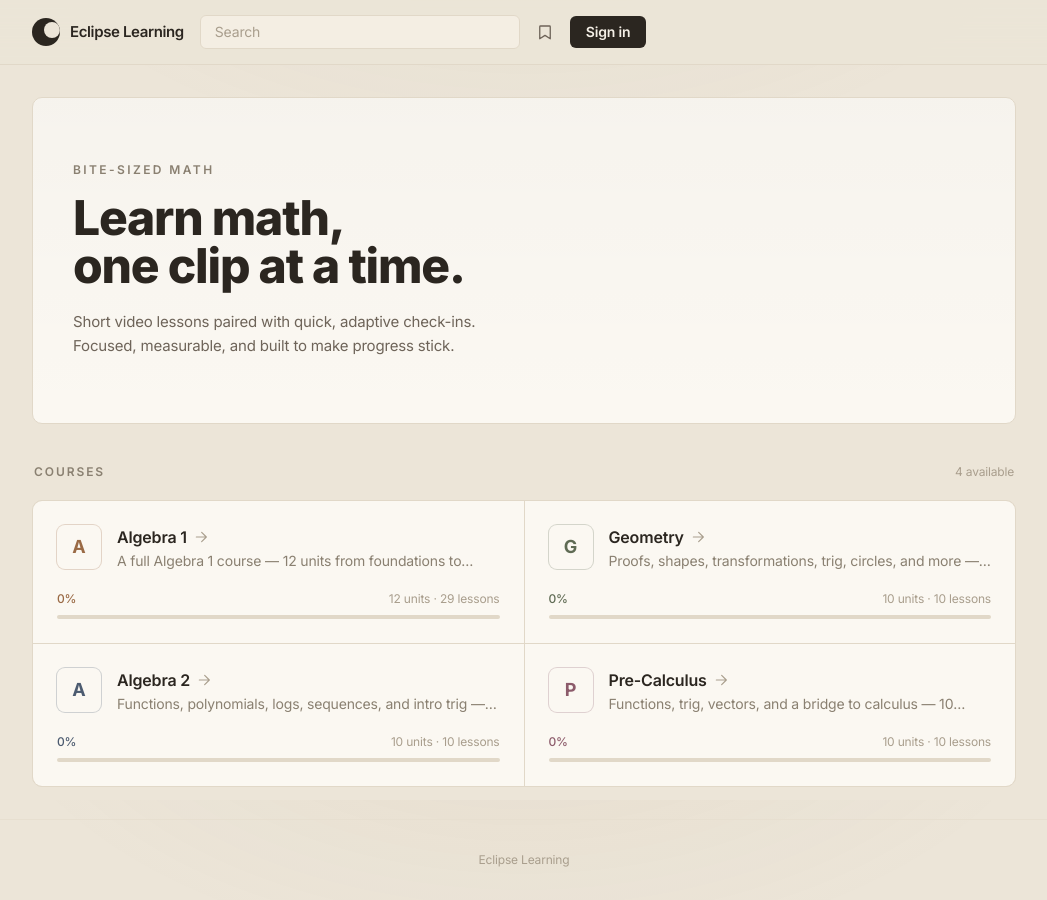
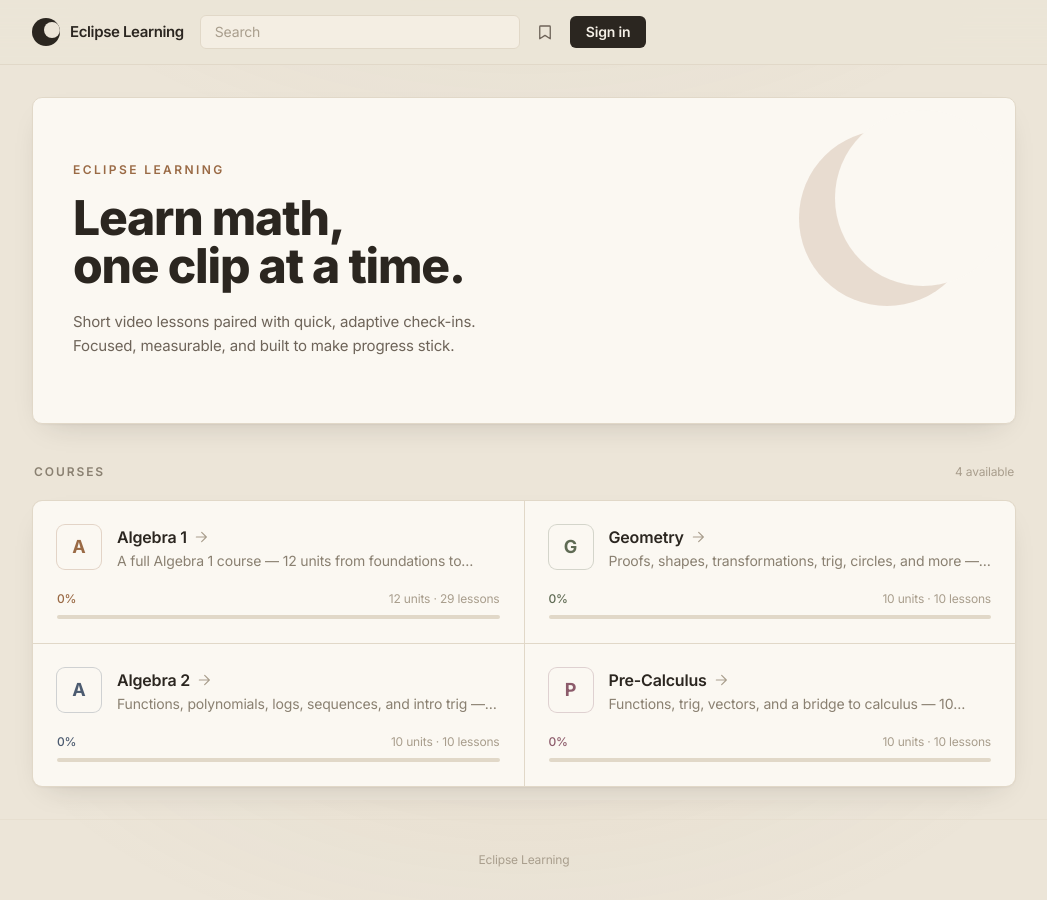
Before and after one commit to annaraheja2/studyreel, a React (Vite) app: page / in a window 1280 px wide. Shown: the whole page, without its empty margins (116-1163 px from the left). Built offline with nearby package versions, Linux system fonts and the light colour scheme; no server answers; the database is empty.

Commit message:
Polish: soft warm shadows, hero eclipse motif, fade-in on navigation

```diff
--- a/src/components/Layout.tsx
+++ b/src/components/Layout.tsx
@@ -1,4 +1,4 @@
-import { Link, useNavigate } from 'react-router-dom'
+import { Link, useNavigate, useLocation } from 'react-router-dom'
 import { useState, type ReactNode } from 'react'
 import { useAuth } from '../lib/AuthContext'
 import { Bookmark } from './icons'
@@ -6,6 +6,7 @@ import { Bookmark } from './icons'
 export default function Layout({ children }: { children: ReactNode }) {
   const [q, setQ] = useState('')
   const navigate = useNavigate()
+  const location = useLocation()
   const { user, isAdmin, logOut } = useAuth()
   const [menuOpen, setMenuOpen] = useState(false)
 
@@ -77,7 +78,9 @@ export default function Layout({ children }: { children: ReactNode }) {
           </nav>
         </div>
       </header>
-      <main className="flex-1 max-w-5xl w-full mx-auto px-5 py-8">{children}</main>
+      <main className="flex-1 max-w-5xl w-full mx-auto px-5 py-8">
+        <div key={location.pathname} className="animate-in">{children}</div>
+      </main>
       <footer className="text-center text-xs text-[#A99E8D] py-8 px-5 border-t border-[#E7DFD0]">
         Eclipse Learning
       </footer>
--- a/src/components/ProgressMap.tsx
+++ b/src/components/ProgressMap.tsx
@@ -7,7 +7,7 @@ export default function ProgressMap({ units }: { units: Unit[] }) {
   const { user } = useUser()
 
   return (
-    <div className="rounded-xl overflow-hidden border border-[#E1D8C8] divide-y divide-[#E7DFD0]">
+    <div className="rounded-xl overflow-hidden border border-[#E1D8C8] divide-y divide-[#E7DFD0] shadow-warm">
       {units.map((unit, ui) => (
         <div key={unit.id} className="bg-[#FBF8F2] hover:bg-[#F6F0E5] transition-colors p-5">
           <Link to={`/unit/${unit.id}`} className="flex items-center gap-3.5 group">
--- a/src/components/Quiz.tsx
+++ b/src/components/Quiz.tsx
@@ -66,7 +66,7 @@ export default function Quiz({ videoId, onRewatch }: { videoId: string; onRewatc
   if (!q) return null
 
   return (
-    <div className="rounded-xl border border-[#E1D8C8] bg-[#FBF8F2] p-5 space-y-4">
+    <div className="rounded-xl border border-[#E1D8C8] bg-[#FBF8F2] shadow-warmSm p-5 space-y-4">
       <div className="flex items-center justify-between">
         <span className="text-xs font-semibold tracking-wide text-[#8A8071] uppercase">
           Question {state.answered + 1} of {total}
--- a/src/pages/Bookmarks.tsx
+++ b/src/pages/Bookmarks.tsx
@@ -13,7 +13,7 @@ export default function Bookmarks() {
       {saved.length === 0 ? (
         <p className="text-[#6E6459]">No saved lessons yet. Use the bookmark on any lesson to save it here.</p>
       ) : (
-        <div className="rounded-xl overflow-hidden border border-[#E1D8C8] divide-y divide-[#E7DFD0]">
+        <div className="rounded-xl overflow-hidden border border-[#E1D8C8] divide-y divide-[#E7DFD0] shadow-warm">
           {saved.map((v) => v && (
             <Link key={v.id} to={`/video/${v.id}`} className="block bg-[#FBF8F2] hover:bg-[#F6F0E5] transition-colors p-4">
               <div className="font-semibold text-[#2B2620]">{v.title}</div>
--- a/src/pages/Course.tsx
+++ b/src/pages/Course.tsx
@@ -24,7 +24,7 @@ export default function CoursePage() {
         <ArrowLeft className="w-4 h-4" /> All courses
       </Link>
 
-      <section className="rounded-xl border border-[#E1D8C8] bg-[#FBF8F2] p-7 sm:p-8">
+      <section className="rounded-xl border border-[#E1D8C8] bg-[#FBF8F2] shadow-warm p-7 sm:p-8">
         <h1 className="text-3xl font-extrabold tracking-tight text-[#2B2620]">{course.name}</h1>
         <p className="text-[#6E6459] mt-2 max-w-lg">{course.description}</p>
         <div className="flex items-center justify-between mt-6 text-sm">
--- a/src/pages/Home.tsx
+++ b/src/pages/Home.tsx
@@ -20,10 +20,16 @@ export default function Home() {
   return (
     <div className="space-y-10">
       {/* Hero */}
-      <section className="relative overflow-hidden rounded-xl border border-[#E1D8C8] bg-[#FBF8F2] px-7 py-12 sm:px-10 sm:py-16">
-        <div className="absolute inset-0 bg-gradient-to-b from-black/[0.02] to-transparent" />
+      <section className="relative overflow-hidden rounded-xl border border-[#E1D8C8] bg-[#FBF8F2] shadow-warm px-7 py-12 sm:px-10 sm:py-16">
+        {/* Eclipse motif */}
+        <div className="pointer-events-none absolute -top-10 -right-10 sm:top-8 sm:right-10">
+          <div className="relative w-40 h-40 sm:w-44 sm:h-44">
+            <div className="absolute inset-0 rounded-full bg-[#9A6A45]/20" />
+            <div className="absolute inset-0 rounded-full bg-[#FBF8F2] translate-x-9 -translate-y-5" />
+          </div>
+        </div>
         <div className="relative max-w-2xl">
-          <div className="text-xs font-semibold tracking-[0.2em] text-[#8A8071] uppercase">Bite-sized math</div>
+          <div className="text-xs font-semibold tracking-[0.2em] text-[#9A6A45] uppercase">Eclipse Learning</div>
           <h1 className="mt-4 text-4xl sm:text-5xl font-extrabold tracking-tight text-[#2B2620] leading-[1.05]">
             Learn math,<br />one clip at a time.
           </h1>
@@ -39,7 +45,7 @@ export default function Home() {
           <h2 className="text-xs font-semibold text-[#8A8071] uppercase tracking-[0.16em]">Courses</h2>
           <span className="text-xs text-[#A99E8D]">{COURSES.length} available</span>
         </div>
-        <div className="grid gap-px sm:grid-cols-2 rounded-xl overflow-hidden border border-[#E1D8C8] bg-[#E1D8C8]">
+        <div className="grid gap-px sm:grid-cols-2 rounded-xl overflow-hidden border border-[#E1D8C8] bg-[#E1D8C8] shadow-warm">
           {COURSES.map((course, i) => {
             const a = ACCENTS[i % ACCENTS.length]
             const total = courseLessonCount(course)
--- a/src/pages/Level.tsx
+++ b/src/pages/Level.tsx
@@ -22,7 +22,7 @@ export default function LevelPage() {
         <p className="text-[#6E6459] mt-1">{unit.description}</p>
       </div>
 
-      <div className="rounded-xl overflow-hidden border border-[#E1D8C8] divide-y divide-[#E7DFD0]">
+      <div className="rounded-xl overflow-hidden border border-[#E1D8C8] divide-y divide-[#E7DFD0] shadow-warm">
         {unit.lessons.map((lesson) => {
           const done = user.completed.includes(lesson.id)
           return (
--- a/src/pages/Search.tsx
+++ b/src/pages/Search.tsx
@@ -13,7 +13,7 @@ export default function Search() {
       {results.length === 0 ? (
         <p className="text-[#6E6459]">No lessons match “{q}”. Try “fractions”, “algebra”, or “angles”.</p>
       ) : (
-        <div className="rounded-xl overflow-hidden border border-[#E1D8C8] divide-y divide-[#E7DFD0]">
+        <div className="rounded-xl overflow-hidden border border-[#E1D8C8] divide-y divide-[#E7DFD0] shadow-warm">
           {results.map((v) => (
             <Link key={v.id} to={`/video/${v.id}`} className="block bg-[#FBF8F2] hover:bg-[#F6F0E5] transition-colors p-4">
               <div className="font-semibold text-[#2B2620]">{v.title}</div>
--- a/src/pages/Video.tsx
+++ b/src/pages/Video.tsx
@@ -68,7 +68,7 @@ export default function VideoPage() {
       </div>
 
       {!showQuiz ? (
-        <div className="rounded-xl border border-[#E1D8C8] bg-[#FBF8F2] p-6 text-center space-y-3">
+        <div className="rounded-xl border border-[#E1D8C8] bg-[#FBF8F2] shadow-warmSm p-6 text-center space-y-3">
           <div className="font-semibold text-[#2B2620]">Finished watching?</div>
           <p className="text-sm text-[#6E6459]">Take a quick 3-question check-in to test yourself.</p>
           <button onClick={() => setShowQuiz(true)} className="px-6 py-2.5 rounded-md bg-[#2B2620] text-[#F4EFE6] font-semibold hover:bg-[#3D352B] transition">
--- a/tailwind.config.js
+++ b/tailwind.config.js
@@ -13,6 +13,14 @@ export default {
           800: '#3730a3', 900: '#312e81',
         },
       },
+      boxShadow: {
+        warm: '0 1px 2px rgba(43,38,32,0.04), 0 12px 30px -16px rgba(43,38,32,0.22)',
+        warmSm: '0 1px 2px rgba(43,38,32,0.05), 0 4px 12px -6px rgba(43,38,32,0.12)',
+      },
+      keyframes: {
+        fadeUp: { '0%': { opacity: '0', transform: 'translateY(8px)' }, '100%': { opacity: '1', transform: 'none' } },
+      },
+      animation: { in: 'fadeUp 0.45s ease both' },
       // Sharper, tighter radii across the whole app
       borderRadius: {
         DEFAULT: '0.25rem',
```
